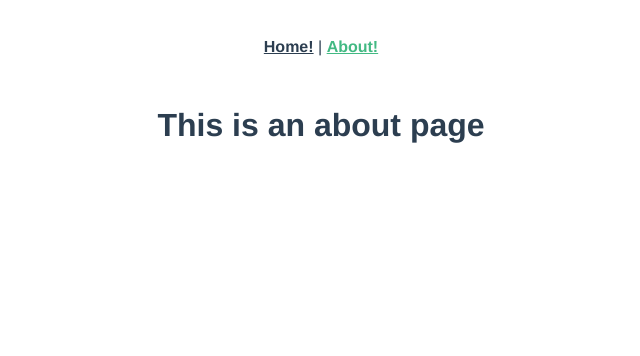
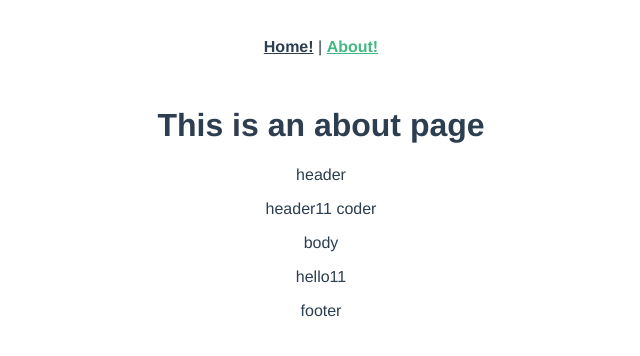
Before and after one commit to OHSONGMIN/Vue_test1, a Vue app: page /about in a window 1280 px wide. Shown: the top 356 px of the page, without its empty margins (319-959 px from the left). Built offline with nearby package versions, Linux system fonts and the light colour scheme.

Commit message:
18강 - 슬롯(Slot)

```diff
--- a/src/components/KossieCoder.vue
+++ b/src/components/KossieCoder.vue
@@ -1,8 +1,13 @@
 <template>
     <div>
-        <h1>{{ title }}</h1>
-        <p>{{ name }}</p><br>
-        <!-- <button @click="updateName">Change Name</button> -->
+        <p>header</p>
+        <slot name="header" :kossie="kossie"></slot> <!-- slot에 name을 지정하면 그 자리에 template로 대체된다. -->
+        <!-- kossie라는 이름으로 KossieCoder의 data kossie를 올려보내면
+            AboutView에서 kossie라는 이름으로 사용할 수 있다. -->
+        <p>body</p>
+        <slot></slot> <!-- slot에 name을 지정하지 않으면 default -->
+        <p>footer</p>
+        <!-- Slot: 코드 밑에 원하는 html 코드를 따로 넣고 싶을 때 사용-->
     </div>
 </template>
 
@@ -21,9 +26,10 @@ export default ({
     },
 
     data() {
-        // return {
+        return {
+            kossie: 'coder',
         //     //name: 'Kossie Coder',
-        // }
+        }
     },
 
     methods: {
--- a/src/views/AboutView.vue
+++ b/src/views/AboutView.vue
@@ -1,11 +1,28 @@
 <template>
   <div class="about">
     <h1>This is an about page</h1>
+    <KossieCoder>
+        <!-- <template v-slot:header> --> <!-- KossieCoder의 header라는 이름은 가진 slot으로 대체된다. -->
+        <!-- # 으로 대체 가능하다. -->
+          <template #header="{ kossie }">
+          <p>header11 {{ kossie }}</p>
+          <!-- KossieCoder.vue에서 보낸 kossie라는 속성을 받아서 사용할 수 있다. -->
+        </template>
+
+        <template v-slot:default>
+          hello11
+        </template>
+    </KossieCoder>
   </div>
 </template>
 
 <script>
+import KossieCoder from '@/components/KossieCoder.vue';
+
 export default {
+  components: {
+    KossieCoder
+  },
 
 }
 </script>
```
